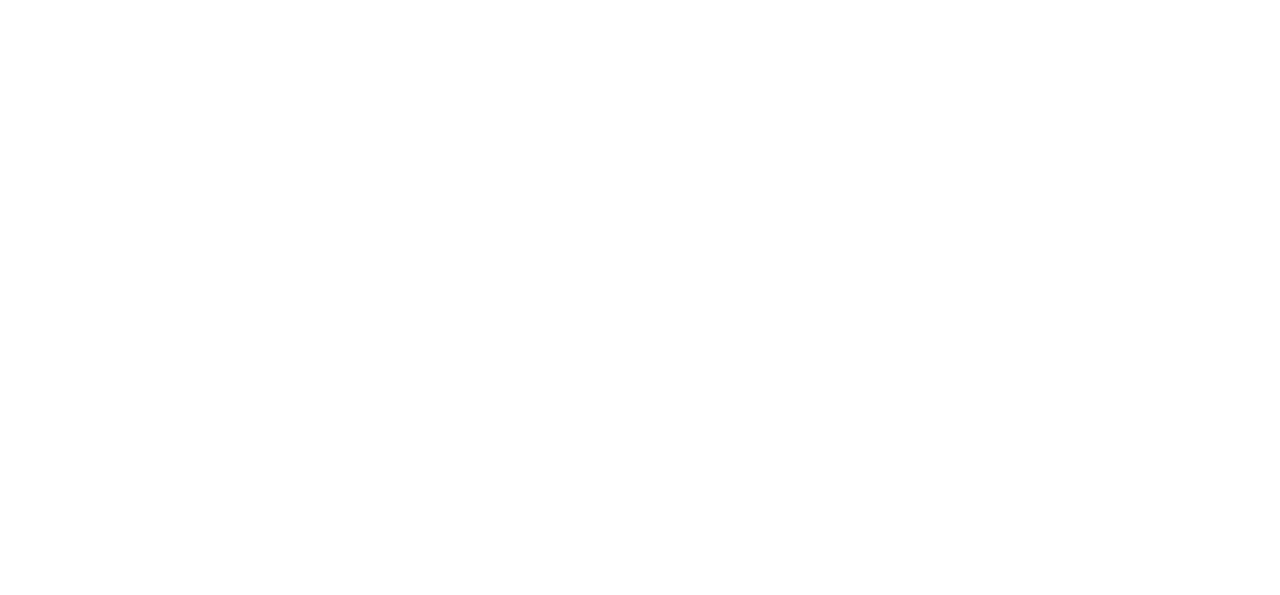
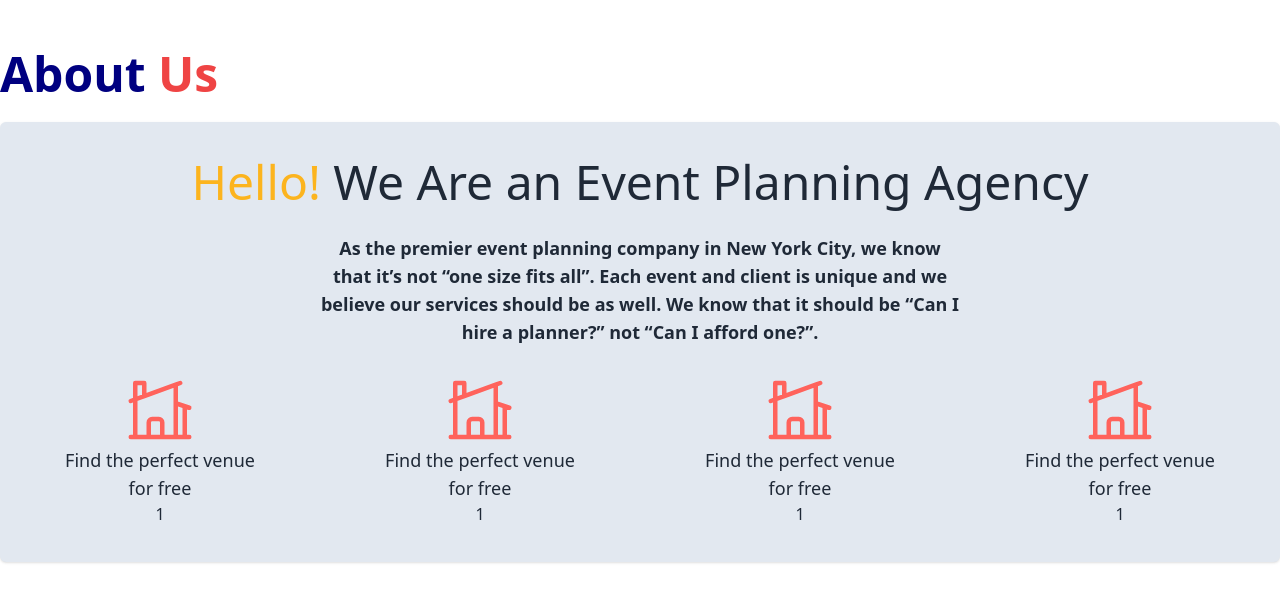
Before and after one commit to neamatullah01/EventSphere, a React (Vite) app: page / in a window 1280 px wide. Shown: the part 2192-2787 px from the top of the page. Before the commit the page ends 2254 px from the top, so only its background shows below. Built offline with nearby package versions, Linux system fonts and the light colour scheme.

Commit message:
About section added

```diff
--- /dev/null
+++ b/src/Components/About/About.jsx
@@ -0,0 +1,55 @@
+import { HiOutlineHomeModern } from 'react-icons/hi2';
+const About = () => {
+    return (
+        <div>
+            <h2 className="text-5xl font-semibold"><span className="text-[#000080]">About</span> <span className="text-red-500">Us</span></h2>
+            <div className="my-6 py-9 bg-slate-200 shadow rounded-md space-y-7">
+                <h1 className="text-5xl font-medium text-center"><span className="text-[#fcb41e]">Hello!</span> We Are an Event Planning Agency</h1>
+                <div className="flex justify-center">
+                    <p className="text-lg text-center font-semibold w-3/6">As the premier event planning company in New York City, we know that it’s not “one size fits all”. Each event and client is unique and we believe our services should be as well. We know that it should be “Can I hire a planner?” not “Can I afford one?”.</p>
+                </div>
+                <div className='flex justify-around items-center'>
+                    <div>
+                        <div className='flex justify-center'>
+                            <HiOutlineHomeModern className='text-7xl text-[#ff635c]'></HiOutlineHomeModern>
+                        </div>
+                        <div className='flex justify-center'>
+                            <p className='text-lg w-4/5 text-center'>Find the perfect venue for free</p>
+                        </div>
+                        <p className='text-center'>1</p>
+                    </div>
+                    <div>
+                        <div className='flex justify-center'>
+                            <HiOutlineHomeModern className='text-7xl text-[#ff635c]'></HiOutlineHomeModern>
+                        </div>
+                        <div className='flex justify-center'>
+                            <p className='text-lg w-4/5 text-center'>Find the perfect venue for free</p>
+                        </div>
+                        <p className='text-center'>1</p>
+                    </div>
+                    <div>
+                        <div className='flex justify-center'>
+                            <HiOutlineHomeModern className='text-7xl text-[#ff635c]'></HiOutlineHomeModern>
+                        </div>
+                        <div className='flex justify-center'>
+                            <p className='text-lg w-4/5 text-center'>Find the perfect venue for free</p>
+                        </div>
+                        <p className='text-center'>1</p>
+                    </div>
+                    <div>
+                        <div className='flex justify-center'>
+                            <HiOutlineHomeModern className='text-7xl text-[#ff635c]'></HiOutlineHomeModern>
+                        </div>
+                        <div className='flex justify-center'>
+                            <p className='text-lg w-4/5 text-center'>Find the perfect venue for free</p>
+                        </div>
+                        <p className='text-center'>1</p>
+                    </div>
+
+                </div>
+            </div>
+        </div>
+    );
+};
+
+export default About;
--- a/src/Components/NavBar/NavBar.jsx
+++ b/src/Components/NavBar/NavBar.jsx
@@ -20,7 +20,7 @@ const NavBar = () => {
             {navLinks}
           </ul>
         </div>
-      <a className="btn btn-ghost normal-case text-xl">EventSphere</a>
+      <a className="btn btn-ghost normal-case text-xl block">Event<span className="text-[#000080]">Sphere</span></a>
       </div>
       <div className="navbar-center hidden lg:flex">
         <ul className="menu menu-horizontal px-1">
--- a/src/Components/Services/Services.jsx
+++ b/src/Components/Services/Services.jsx
@@ -12,7 +12,7 @@ const Services = () => {
 
     return (
         <div>
-            <h2 className="text-5xl font-semibold">Our <span className="text-red-500">Services</span></h2>
+            <h2 className="text-5xl font-semibold"><span className="text-[#000080]">Our</span> <span className="text-red-500">Services</span></h2>
             <div className="py-8 grid grid-cols-1 md:grid-cols-3 gap-5">
                 {
                     allData.map(data=><Cards key={data.id} data={data}></Cards>)
--- a/src/Pages/Home/Home.jsx
+++ b/src/Pages/Home/Home.jsx
@@ -1,3 +1,4 @@
+import About from "../../Components/About/About";
 import Banner from "../../Components/Banner/Banner";
 import Services from "../../Components/Services/Services";
 
@@ -10,6 +11,9 @@ const Home = () => {
             <div className="mt-10 md:mt-14 py-5">
                 <Services></Services>
             </div>
+            <div>
+                <About></About>
+            </div>
         </div>
     );
 };
```
